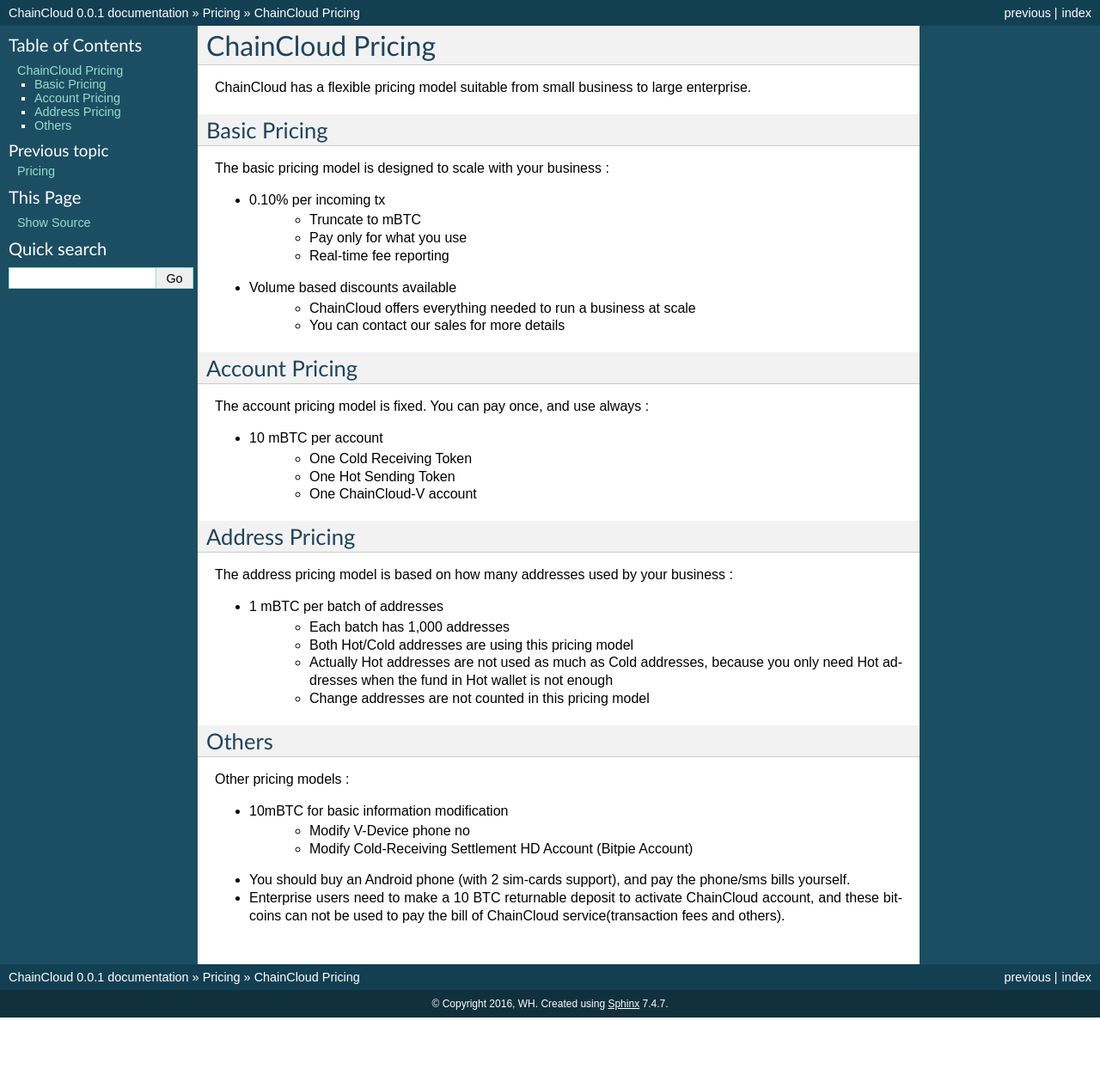
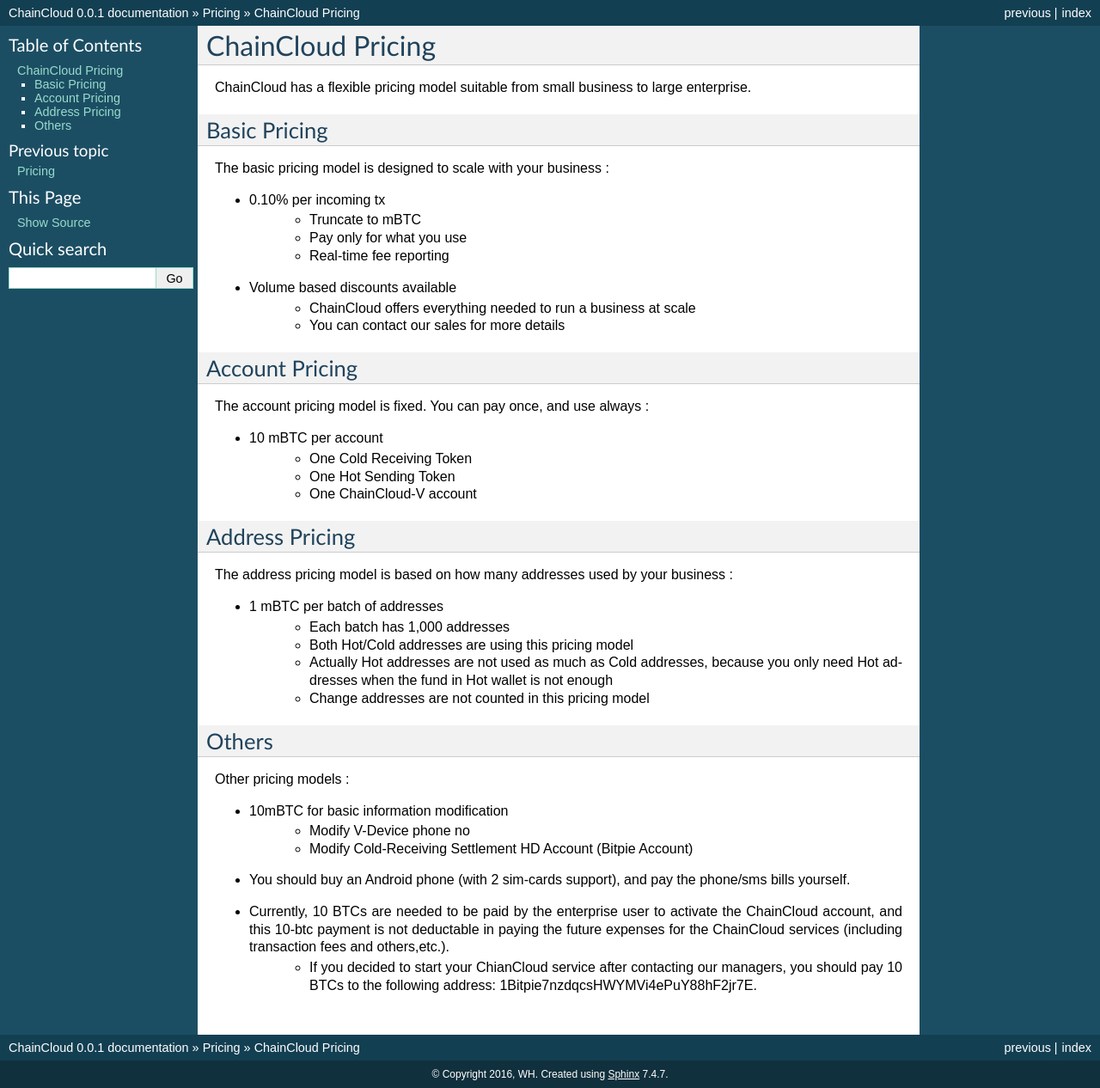
Before and after one commit to chaincloud-dot-com/chaincloud-docs, a Sphinx documentation site: the page built from source/pricing/pricing.rst, in a window 1280 px wide. Shown: the whole page at 86% size. Built offline with Sphinx 7.4.7, drawn with Linux system fonts in a browser that asks for light colours; before the commit the page ends 1184 px from its top, so only the background shows below that.

Commit message:
modify chaincloud server pricing

```diff
--- a/source/pricing/pricing.rst
+++ b/source/pricing/pricing.rst
@@ -49,4 +49,5 @@
     * Modify V-Device phone no
     * Modify Cold-Receiving Settlement HD Account (Bitpie Account)
 * You should buy an Android phone (with 2 sim-cards support), and pay the phone/sms bills yourself.
-* Enterprise users need to make a 10 BTC returnable deposit to activate ChainCloud account, and these bitcoins can not be used to pay the bill of ChainCloud service(transaction fees and others).
+* Currently,  10 BTCs are needed to be paid by the enterprise user to activate the ChainCloud account, and this 10-btc payment is not deductable in paying the future expenses for the ChainCloud services (including transaction fees and others,etc.).
+    * If you decided to start your ChianCloud service after contacting our managers, you should pay 10 BTCs to the following address: 1Bitpie7nzdqcsHWYMVi4ePuY88hF2jr7E.
```
